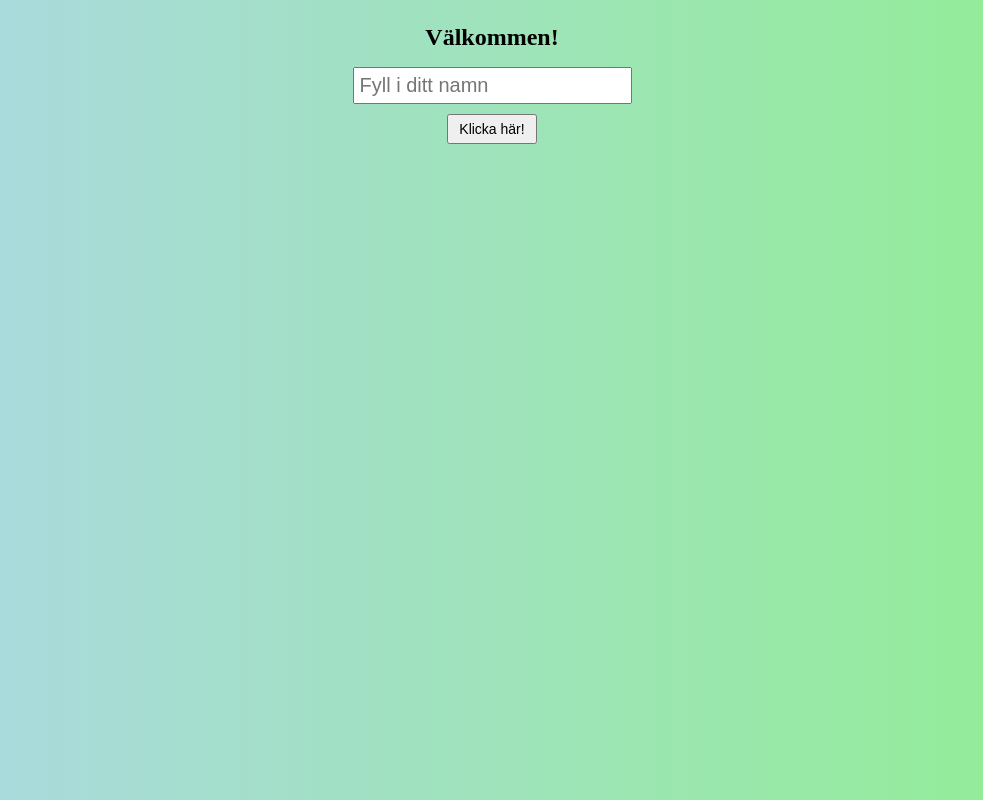
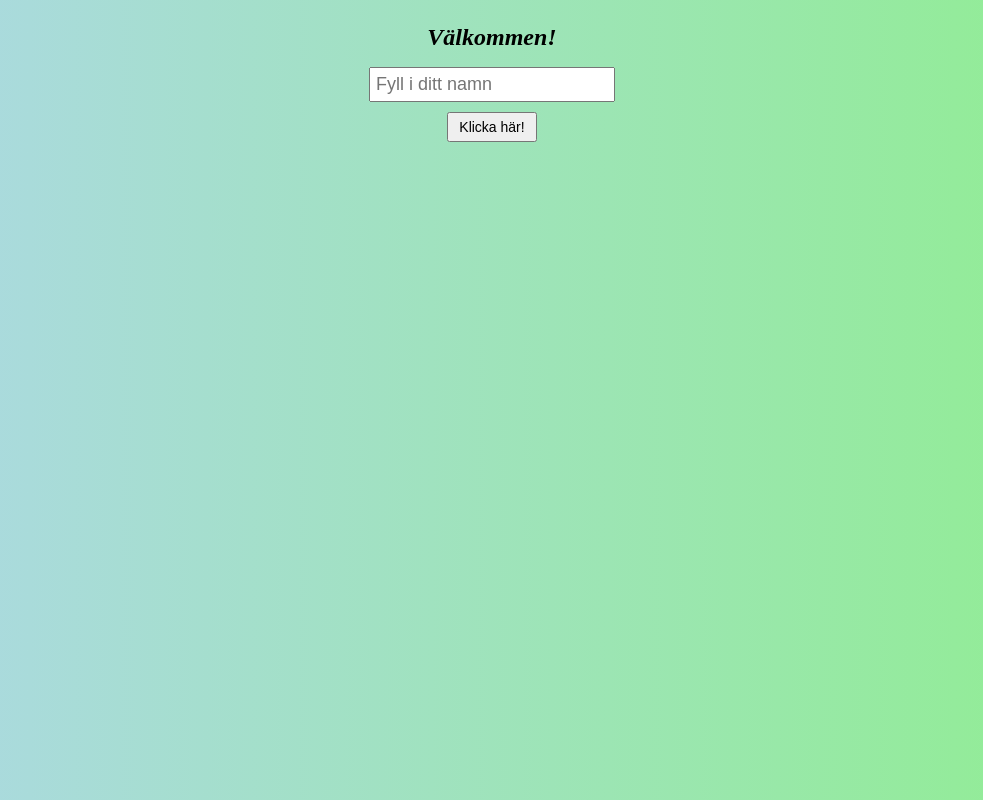
Before and after one commit to Jensprog/1dv610, a website: page src/index.html in a window 1280 px wide. Shown: the whole page, without its empty margins (148-1131 px from the left). Drawn offline with Linux system fonts and the light colour scheme.

Commit message:
Another one

```diff
--- a/src/styles.css
+++ b/src/styles.css
@@ -1,10 +1,11 @@
 h1 {
     font-size: 24px;
+    font-style: italic;
 }
 
 input {
     padding: 5px;
-    font-size: 20px;
+    font-size: 18px;
 }
 
 body {
```
